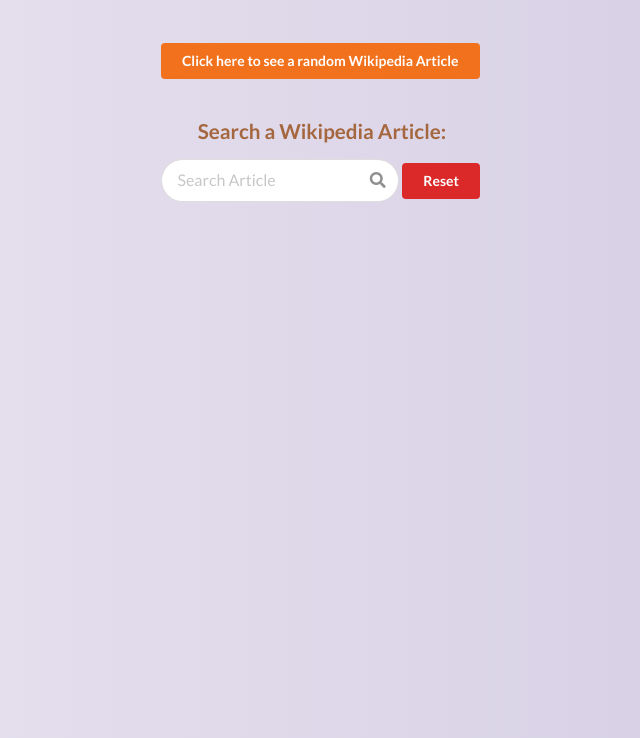
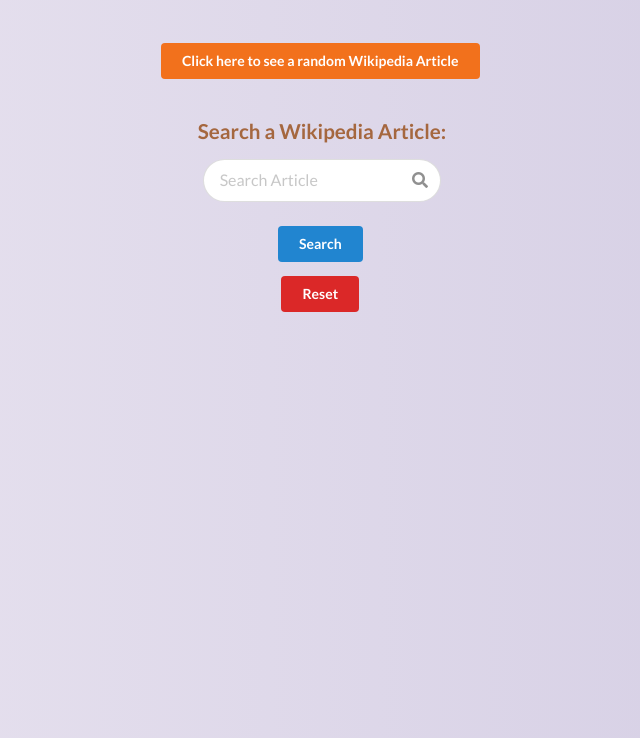
Before and after one commit to IronVenom/Wikipedia-Viewer, a plain HTML site: page index.html in a window 1280 px wide. Shown: the part 158-896 px from the top of the page, without its empty margins (318-958 px from the left). Drawn offline with nearby package versions, Linux system fonts and the light colour scheme.

Commit message:
Update index.html

```diff
--- a/index.html
+++ b/index.html
@@ -18,6 +18,9 @@
 		    <input class="prompt" type="text" placeholder="Search Article">
 		    <i class="search icon"></i>
 		  </div>
+		  <br><br>
+		  <div class="ui blue button" id="searchbutton">Search</div>
+		  <br>
 		  <div class="ui red button" id="reset">Reset</div>
 		</div>
 		<div class="ui text container center aligned" id="searchqueries"></div>
```
